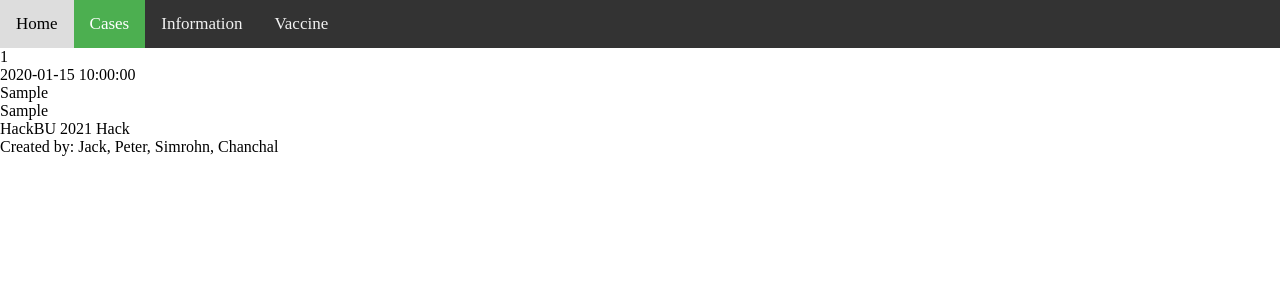
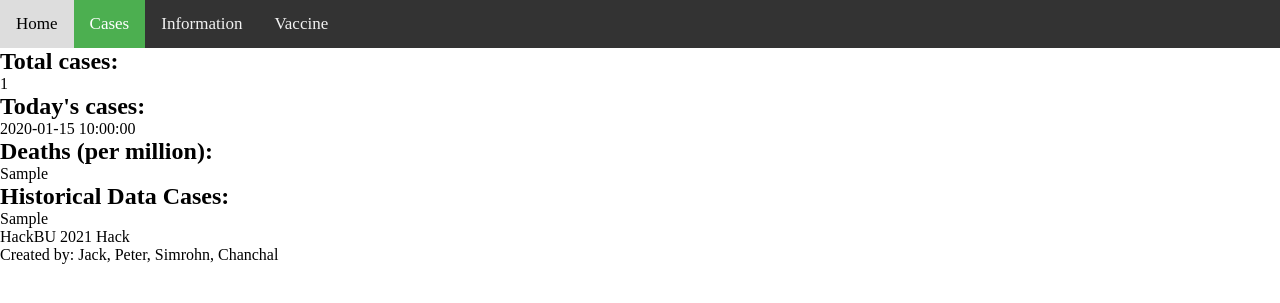
Before and after one commit to JA7ja/CovidForecast, a Python web app: template templates/cases.html in a window 1280 px wide. Shown: the top 303 px of the page. Run offline with Jinja, Linux system fonts and the light colour scheme; the template is opened without the code that fills it: most values are stand-ins (such as "Sample title", 1, 10 or a date in 2020).

```diff
--- a/templates/cases.html
+++ b/templates/cases.html
@@ -11,12 +11,20 @@
 		<a href="info.html">Information</a>
 		<a href="vaccine.html">Vaccine</a>
 	</div>
+
+	<h2>Total cases:</h2>
+	<p> {{ total_case }} <p>
+
+	<h2>Today's cases:</h2>
+	<p> {{ today_case }} <p>
+
+	<h2>Deaths (per million):</h2>
+	<p> {{ deaths_per_million }} <p>
+
+	<h2>Historical Data Cases:</h2>
+	<p> {{ historical_data_cases }} <p>
 </body>
 <footer>
-	<p> {{ total_case }} <p>
-	<p> {{ today_case }} <p>
-	<p> {{ deaths_per_million }} <p>
-	<p> {{ historical_data_cases }} <p>
 	<p>HackBU 2021 Hack</p>
 	<p>Created by: Jack, Peter, Simrohn, Chanchal</p>
 </footer>
--- a/templates/info.html
+++ b/templates/info.html
@@ -11,8 +11,6 @@
 		<a class="active" href="info.html">Information</a>
 		<a href="vaccine.html">Vaccine</a>
 	</div>
-<<<<<<< HEAD
-=======
 
 	<h2>CDC GUIDELINES</h2>
 
@@ -26,9 +24,6 @@
 		<div>{{ tip }}</div>
 	{% endfor %}
 
-
-
->>>>>>> a2def94c3246d5e54fefa497bd19adbcf3c1de13
 </body>
 <footer>
 	<p>{{ total_cases }} {{ today_cases }} {{ deaths_p_million }} {{ historical_data }} <p>
```
